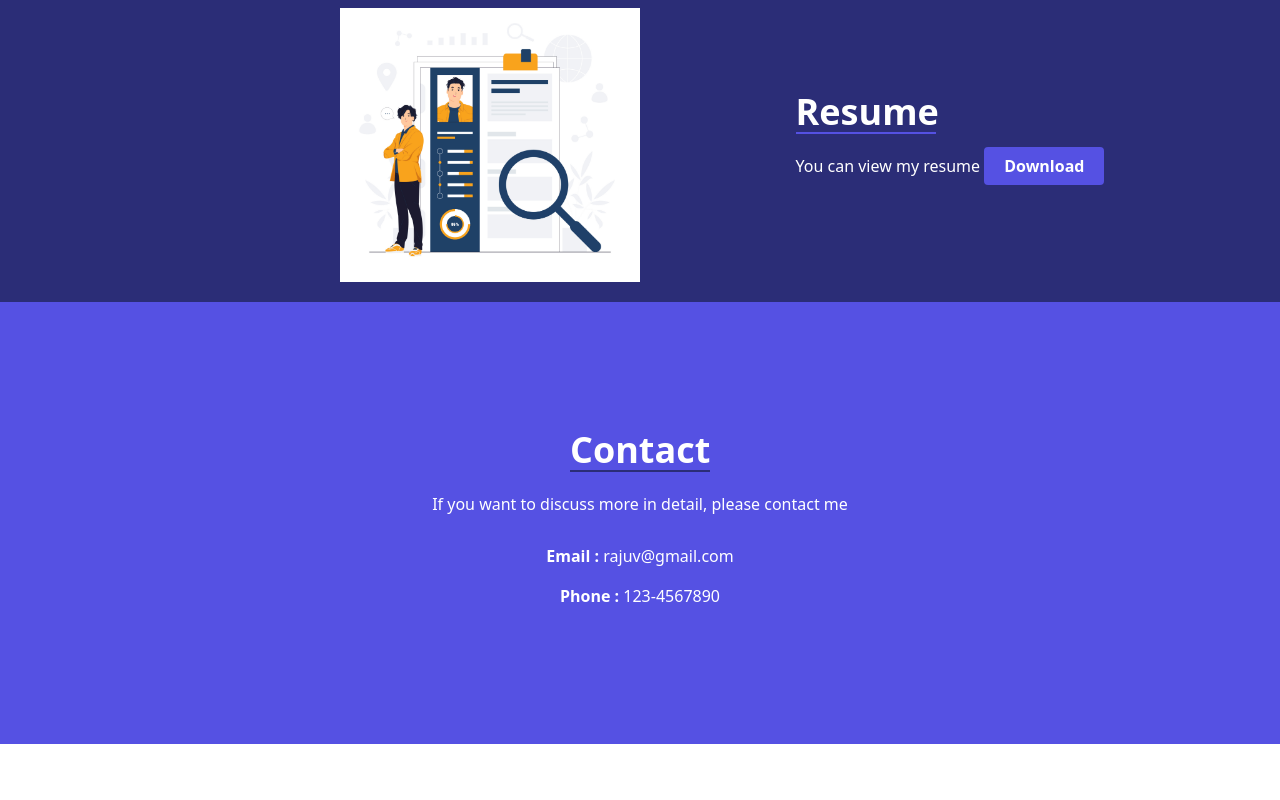
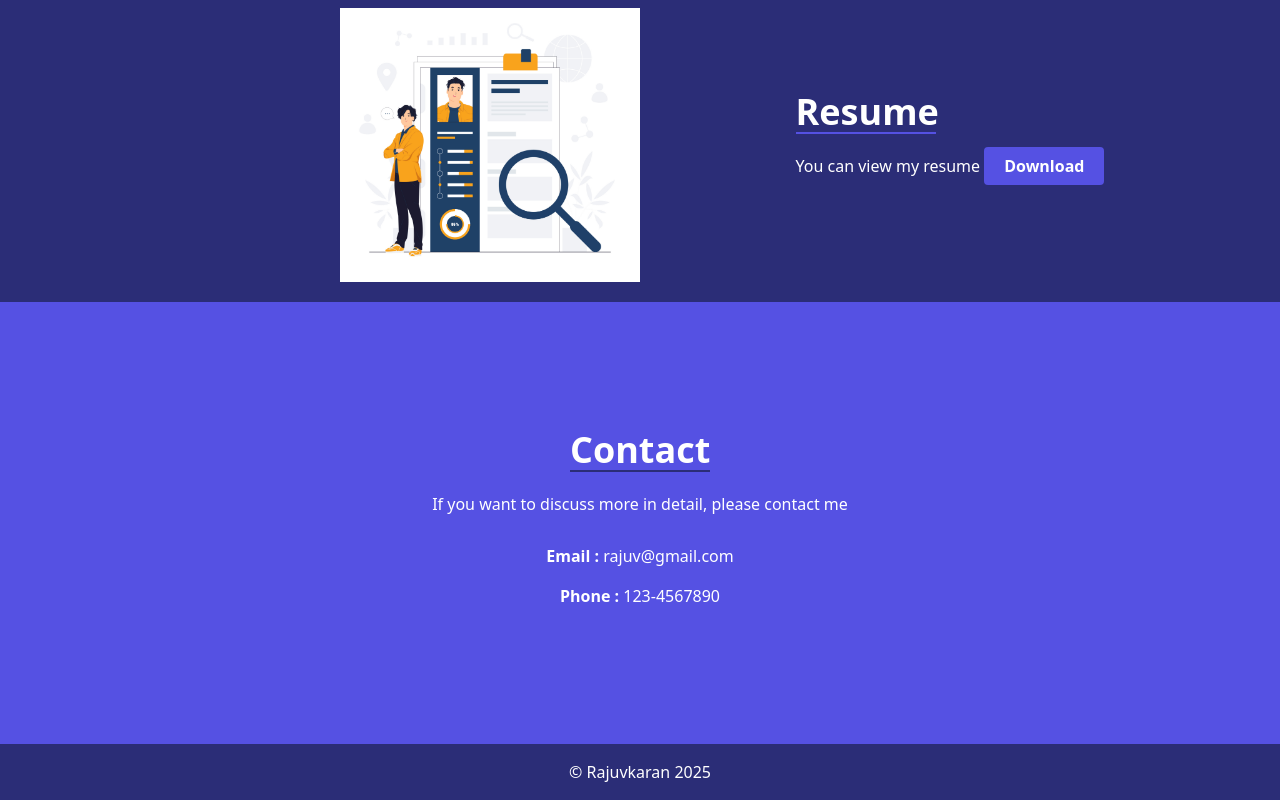
Before and after one commit to RajuvBhai/my-portfolio, a React (Create React App) app: page / in a window 1280 px wide. Shown: the part 1541-2341 px from the top of the page. Before the commit the page ends 2285 px from the top, so only its background shows below. Built offline with nearby package versions, Linux system fonts and the light colour scheme.

Commit message:
Creating Footer section

```diff
--- a/src/App.js
+++ b/src/App.js
@@ -1,5 +1,6 @@
 import './App.css';
 import About from './component/About';
+import Footer from './component/Footer';
 import Header from './component/Header';
 import Hero from './component/Hero';
 import Project from './component/Project';
@@ -15,6 +16,7 @@ function App() {
       <Project/>
       <Resume/>
       <Contact/>
+      <Footer/>
     </div>
   );
 }
--- /dev/null
+++ b/src/component/Footer.js
@@ -0,0 +1,3 @@
+export default function Footer () {
+    return <div className="py-4 bg-secondary text-center text-white">&copy; Rajuvkaran 2025</div>
+}
```
